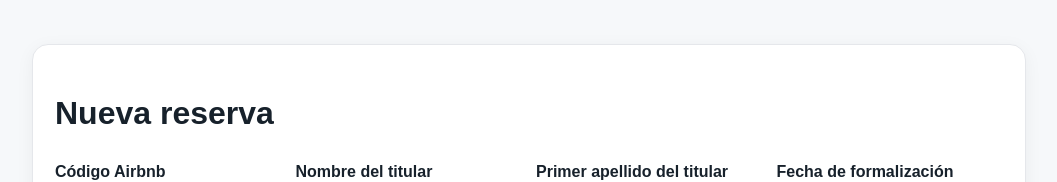
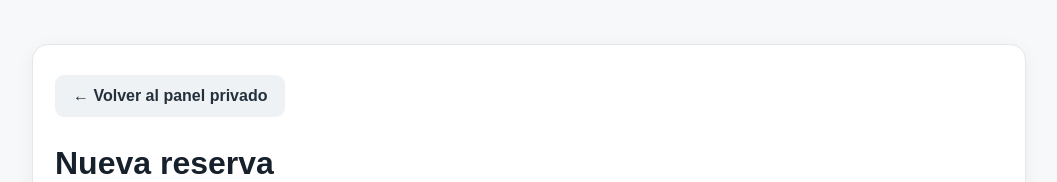
Before and after one commit to f27fnv5wbr-art/casa-yaiza, a Next.js app: page /admin/reservas/nueva in a window 1280 px wide. Shown: the top 182 px of the page, without its empty margins (111-1168 px from the left). Built offline with nearby package versions, Linux system fonts and the light colour scheme; no server answers.

Commit message:
Add return link to private panel from new reservation (#10)

```diff
--- a/src/app/admin/reservas/nueva/page.tsx
+++ b/src/app/admin/reservas/nueva/page.tsx
@@ -1,6 +1,7 @@
 'use client'
 
 import { useEffect, useState } from 'react'
+import Link from 'next/link'
 
 type PaymentType = { code: string; description: string }
 
@@ -43,6 +44,7 @@ export default function NewReservation() {
   }
 
   return <main className="wrap"><div className="card">
+    <Link className="btn secondary" href="/admin">← Volver al panel privado</Link>
     <h1>Nueva reserva</h1>
     <form onSubmit={submit}><div className="grid">
       <div><label>Código Airbnb</label><input name="booking_code" required /></div>
```
